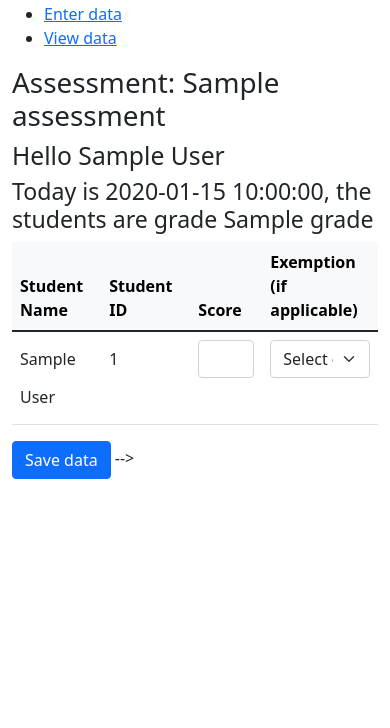
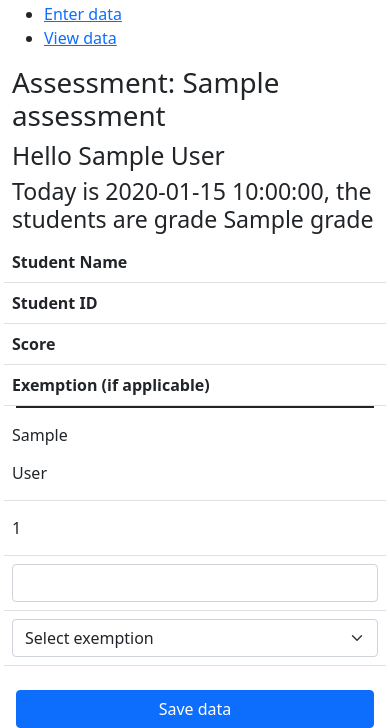
Before and after one commit to WickedWahine/assessments-project, a Flask app: template templates/assessment.html in a window 390 px wide. Shown: the part 406-1134 px from the top of the page. Before the commit the page ends 885 px from the top, so only its background shows below. Run offline with Flask 2, Linux system fonts and the light colour scheme; tables that the repository leaves empty hold one stand-in row (values such as "Sample post"); the template is opened without the code that fills it: values that come from a table or form of the project are taken from there, most other values are stand-ins (such as "Sample title", 1, 10 or a date in 2020).

Commit message:
table dressed up

```diff
--- a/static/main.css
+++ b/static/main.css
@@ -4,3 +4,7 @@
     font-size: 2em;
     display: inline-block;
 }
+form-control-plaintext {
+    display: inline-block;
+    width: auto;
+}
--- a/templates/assessment.html
+++ b/templates/assessment.html
@@ -6,35 +6,38 @@
   <h1>Assessment: {{assessment.name}}</h1>
   <h2>Hello {{user.first_name}} {{user.last_name}}</h2>
   <h3>Today is {{today}}, the students are grade {{grade}}</h3>
-
+  <div class="container-md">
     {% if students %}
-    <form action="/assessment/{{assessment.assessment_id}}" method="POST" >
-
+    <form action="/assessment/{{assessment.assessment_id}}" method="POST" class="row gy-2 gx-3 align-items-center">
         <table class="table table-hover">
-        <thead class="table-light">
-          <tr>
-            <th>Student Name</th>
-            <th>Student ID</th>
-            <th>Score</th>
-            <th>Exemption (if applicable)</th>
+          <thead>
+            <tr class="row">
+              <th class="col-sm-4">Student Name</th>
+              <th class="col-sm-2">Student ID</th>
+              <th class="col-sm-2">Score</th>
+              <th class="col-sm-4">Exemption (if applicable)</th>
             </tr>
           </thead>
           <tbody>
             {% for student in students %}
-            <tr>
-              <td>
-                <input type="text" readonly class="form-control-plaintext" value="{{student.first_name}}">
-                <input type="text" readonly class="form-control-plaintext" value="{{student.last_name}}">
+              <tr class="row">
+                <td class="col-sm-4">
+                  <!-- {{student.first_name}} {{student.last_name}}
                   <input type="hidden" name="first_name" value="{{student.first_name}}">
-                <input type="hidden" name="last_name" value="{{student.last_name}}">
+                  <input type="hidden" name="last_name" value="{{student.last_name}}"> -->
+
+                  <input class="form-control-plaintext fullname" type="text" value="{{student.first_name}}" name="first_name" aria-label="student first name" style="display: inline-block;
+                  width: auto;" >
+                  <input class="form-control-plaintext fullname" type="text" value="{{student.last_name}}" name="last_name" aria-label="student last name" style="display: inline-block;
+                  width: auto;">
                 </td>
-              <td >
+                <td class="col-sm-2">
                   <input type="text" readonly class="form-control-plaintext" value="{{student.student_id}}">
                 </td>
-              <td >
+                <td class="col-sm-2">
                     <input type="text" name="score" class="form-control" aria-describedby="assessmentScore">
                 </td>
-              <td >
+                <td class="col-sm-4">
                   <select class="form-select" name="exemption_id" aria-label="Dropdown to select exemption">
                     <option selected>Select exemption</option>
                     <option value="2">Absent for entire testing window</option>
@@ -47,9 +50,10 @@
         </table>
         <button type="submit" class="btn btn-primary">Save data</button>
         <input type="hidden" name="username" value="{{user.username}}">
-      <input type="hidden" name="grade" value="{{grade}}"> -->
+        <input type="hidden" name="grade" value="{{grade}}">
       </form>
     {% else %}
       <p>You do not have any students the selected grade and school this term. If you have any questions please contact "The One."</p>
     {% endif %}
+  </div>
 {% endblock %}
```
Lines whose indentation alone changed are shown as unchanged.
